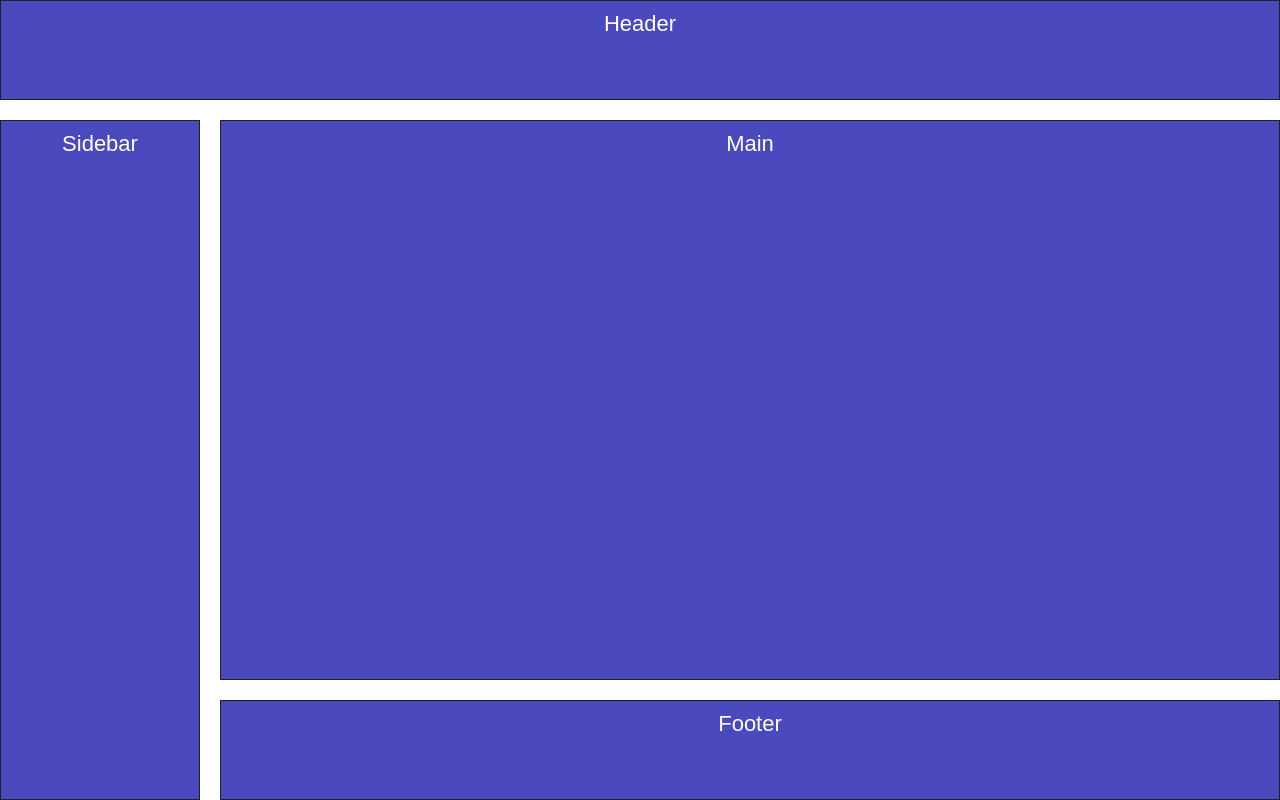
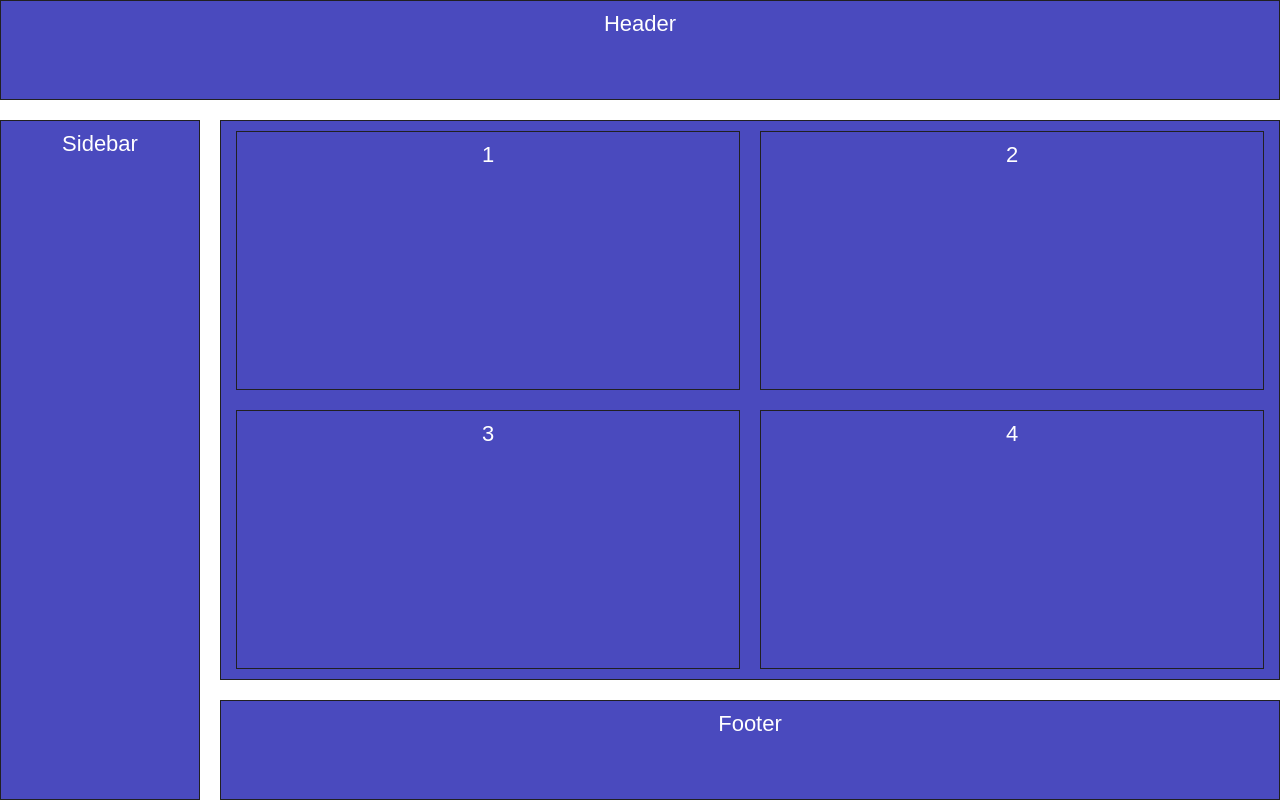
Before and after one commit to programer1983/fundamental-grids, a website built with Vite: page index.html in a window 1280 px wide. Built offline with nearby package versions, Linux system fonts and the light colour scheme.

Commit message:
nested grids

```diff
--- a/index.html
+++ b/index.html
@@ -10,7 +10,12 @@
     <div class="grid">
        <header>Header</header>
        <aside>Sidebar</aside>
-       <main>Main</main>
+       <main>
+          <div>1</div>
+          <div>2</div>
+          <div>3</div>
+          <div>4</div>
+       </main>
        <footer>Footer</footer>
     </div>
     <script type="module" src="/main.js"></script>
--- a/styles/example.css
+++ b/styles/example.css
@@ -38,6 +38,9 @@ aside{
 
 main{
     grid-area: main;
+    display: grid;
+    grid-template-columns: 1fr 1fr;
+    grid-gap: 20px;
 }
 
 footer{
```
